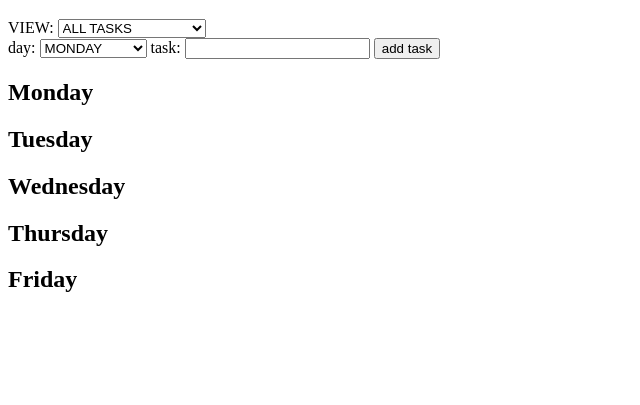
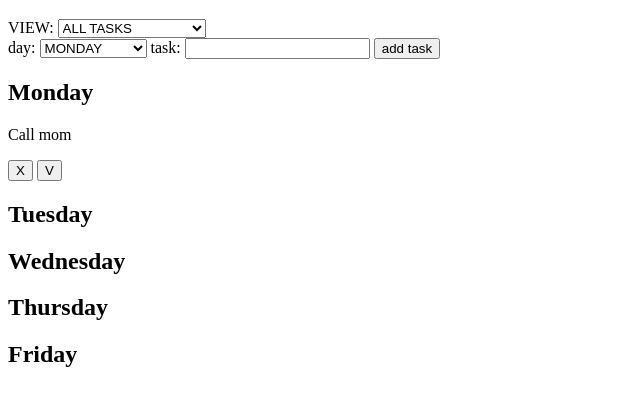
Before and after one commit to turingschool-examples/task-tracker, a plain HTML site: page index.html in a window 1280 px wide. Shown: the part 61-466 px from the top of the page, without its empty margins (0-640 px from the left). Drawn offline with Linux system fonts and the light colour scheme.

Commit message:
Add accents to HTML

```diff
--- a/index.html
+++ b/index.html
@@ -7,12 +7,14 @@
   <body>
     <header>
       <h1>TASK TRACKER</h1>
+      <div class="title-accent accent-box"></div>
       <label for="filter-selection">VIEW:</label>
       <select id="filter-selection" name="filter-selection">
         <option value="all">ALL TASKS</option>
         <option value="completed">COMPLETED ONLY</option>
         <option value="incomplete">INCOMPLETE ONLY</option>
       </select>
+      <div class="filter-accent accent-box"></div>
     </header>
     <form>
       <label for="day-selection">day:</label>
@@ -32,6 +34,14 @@
         <h2>Monday</h2>
         <section class="monday-task-container task-container">
           <!-- monday's tasks go here -->
+
+          <!-- example card (delete later)-->
+          <section class="task-card">
+            <p>Call mom</p>
+            <button type="button" name="delete-button">X</button>
+            <button type="button" name="complete-button">V</button>
+          </section>
+
         </section>
       </article>
       <article>
```
